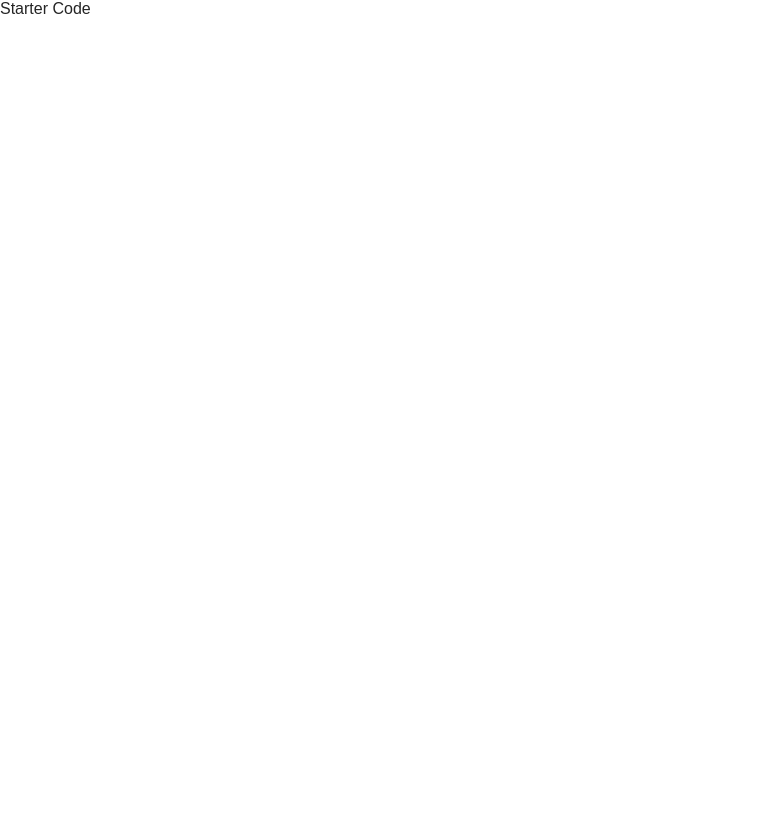
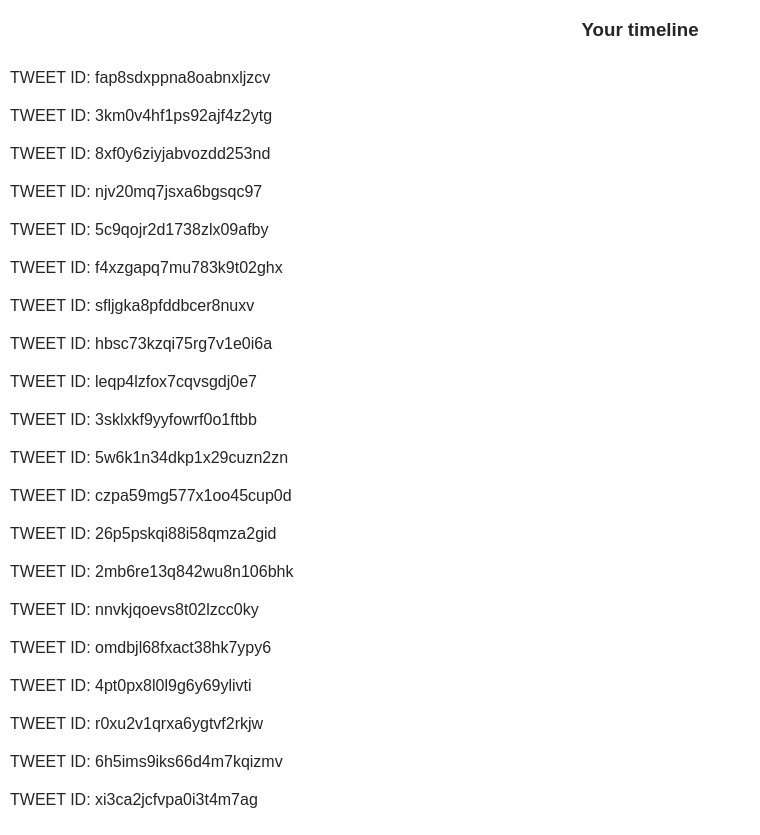
Before and after one commit to jshenabc/reactnd-chirper-app-master, a React (Create React App) app: page / in a window 1280 px wide. Shown: the whole page, without its empty margins (0-760 px from the left). Before the commit the page ends 800 px from the top, so only its background shows below. Built offline with nearby package versions, Linux system fonts and the light colour scheme.

Commit message:
build container => dashboard component

```diff
--- a/src/components/App.js
+++ b/src/components/App.js
@@ -1,7 +1,7 @@
 import React, { Component } from 'react'
 import { connect } from 'react-redux'
 import { handleInitialData } from '../actions/shared'
-
+import Dashboard from './Dashboard'
 
 class App extends Component {
 
@@ -12,10 +12,18 @@
   render() {
     return (
       <div>
-        Starter Code
+        {this.props.loading === true
+          ? <p>Loading</p>
+          : <Dashboard />}
       </div>
     )
   }
 }
 
-export default connect()(App)
+function mapStateToProps({authedUser}) {
+  return {
+    loading: authedUser === null
+  }
+}
+
+export default connect(mapStateToProps)(App)
--- /dev/null
+++ b/src/components/Dashboard.js
@@ -0,0 +1,26 @@
+import React, { Component } from 'react'
+import { connect } from 'react-redux'
+
+class Dashboard extends Component {
+
+  render() {
+    return (
+      <div>
+        <h3 className='center'>Your timeline</h3>
+        <ul className='dashboard-list'>
+          {this.props.tweetIds.map((id) => (
+            <li key={id}>TWEET ID: {id}</li>
+          ))}
+        </ul>
+      </div>
+    )
+  }
+}
+
+function mapStateToProps ({ tweets }){
+  return {
+    tweetIds : Object.keys(tweets)
+      .sort((a,b) => tweets[b].timestamp-tweets[a].timestamp)
+  }
+}
+export default connect(mapStateToProps)(Dashboard)
```
